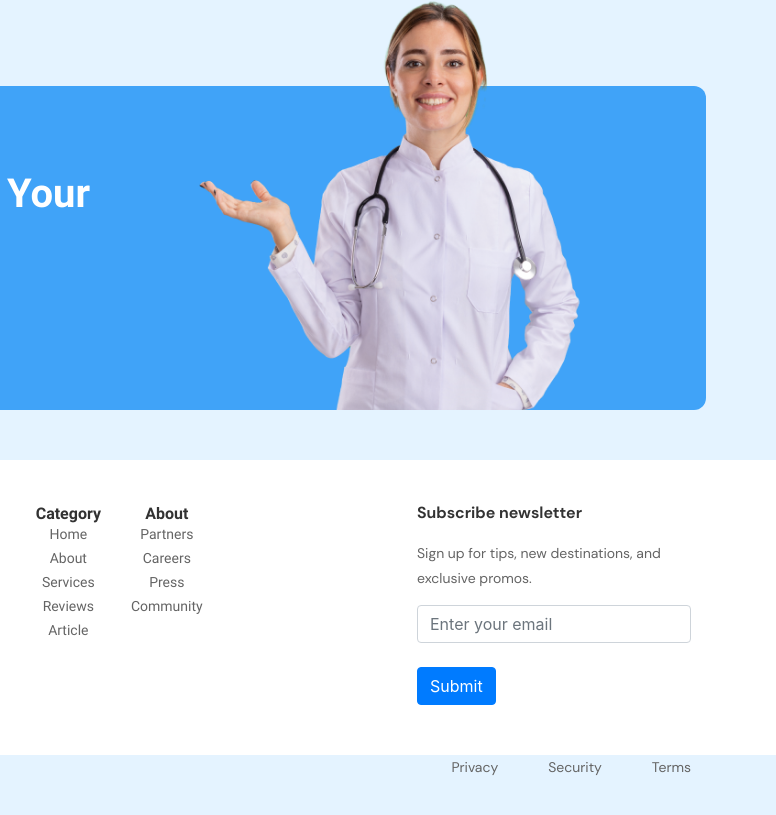
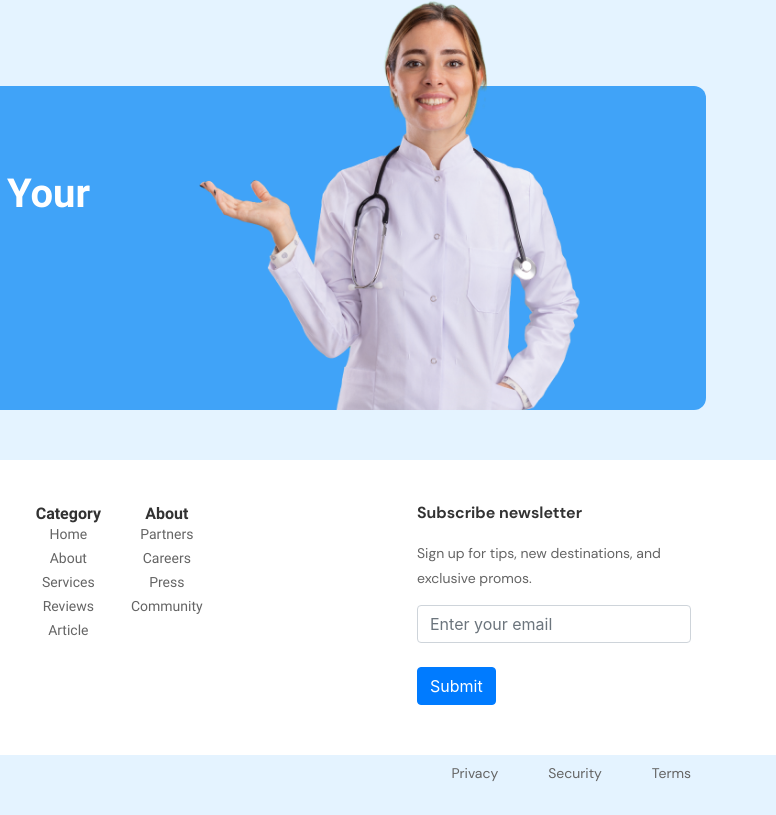
Before and after one commit to mkrvi/healthcare, a plain HTML site: page index.html in a window 1280 px wide. Shown: the part 3650-4465 px from the top of the page, 504-1280 px from the left. Drawn offline with nearby package versions, Linux system fonts and the light colour scheme.

Commit message:
final test

```diff
--- a/css/style.scss
+++ b/css/style.scss
@@ -1010,7 +1010,7 @@ header {
           }
         }
         .privacy{
-          a{
+          span{
             margin-right: 50px;
             @include max-screen(767px){
               margin-right: 20px;
@@ -1022,7 +1022,8 @@ header {
               margin-right: 0;
             }
 
-            p{
+            a{
+              text-decoration: none;
               font: 14px/14px 'dm_sansregular';
               color: #646464;
               }
--- a/index.html
+++ b/index.html
@@ -447,9 +447,9 @@
                     <p>© 2021 Healthcare - All rights reserved.</p>
                 </div>
                 <div class="d-flex privacy">
-                    <a href="#"><p>Privacy</p></a>
-                    <a href="#"><p>Security</p></a>
-                    <a href="#"><p>Terms</p></a>
+                    <span><a href="#">Privacy</a></span>
+                    <span><a href="#">Security</a></span>
+                    <span><a href="#">Terms</a></span>
                 </div>
             </div>
         </div>
```
Also changed, not shown: css/style.css, 1 other file.
